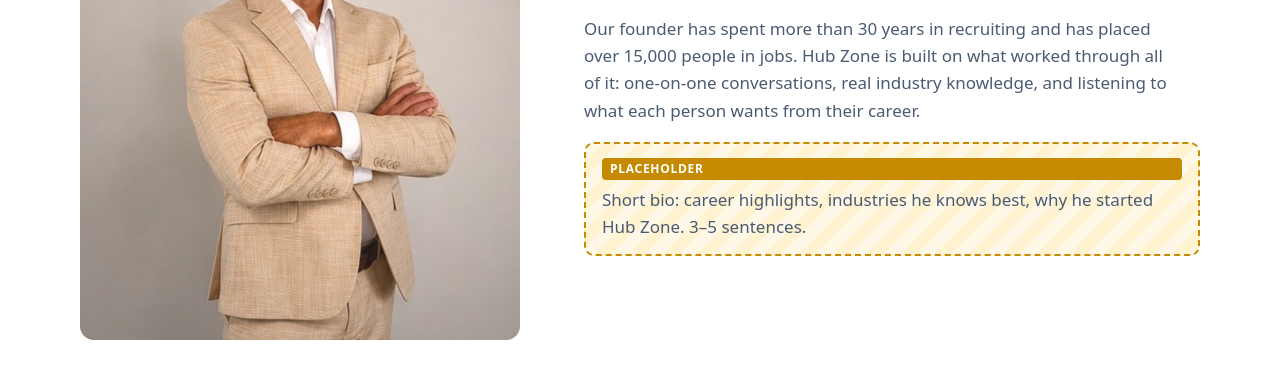
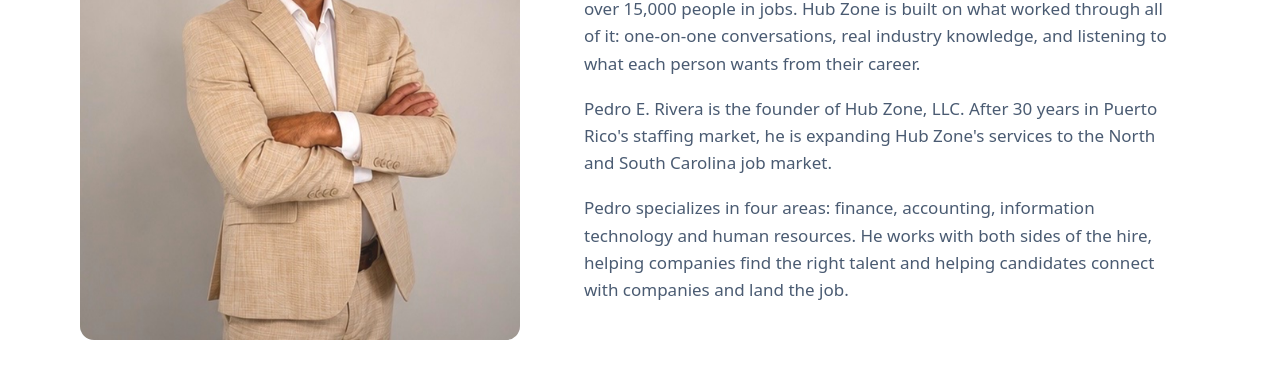
Before and after one commit to hubzonellc/hubzone-website, a plain HTML site: page about.html in a window 1280 px wide. Shown: the part 781-1160 px from the top of the page. Drawn offline with Linux system fonts and the light colour scheme.

Commit message:
Hub Zone: Pedro bio on About

```diff
--- a/about.html
+++ b/about.html
@@ -61,7 +61,8 @@
       <h2>Pedro E. Rivera</h2>
       <p class="lead" data-i18n="about.title">Founder, Hub Zone, LLC</p>
       <p data-i18n="story.p1">Our founder has spent more than 30 years in recruiting and has placed over 15,000 people in jobs. Hub Zone is built on what worked through all of it: one-on-one conversations, real industry knowledge, and listening to what each person wants from their career.</p>
-      <div class="placeholder ph-inline"><span class="placeholder-tag">Placeholder</span><p data-i18n="ph.bio">Short bio: career highlights, industries he knows best, why he started Hub Zone. 3–5 sentences.</p></div>
+      <p data-i18n="about.bio1">Pedro E. Rivera is the founder of Hub Zone, LLC. After 30 years in Puerto Rico's staffing market, he is expanding Hub Zone's services to the North and South Carolina job market.</p>
+      <p data-i18n="about.bio2">Pedro specializes in four areas: finance, accounting, information technology and human resources. He works with both sides of the hire, helping companies find the right talent and helping candidates connect with companies and land the job.</p>
     </div>
   </div>
 </section>
--- a/js/i18n.js
+++ b/js/i18n.js
@@ -52,6 +52,8 @@ window.HZ_ES = {
   "nav.menu": "Menú",
   "a11y.mainnav": "Principal",
   "nav.home": "Inicio",
+  "about.bio1": "Pedro E. Rivera es el fundador de Hub Zone, LLC. Después de 30 años en el mercado de reclutamiento de Puerto Rico, está expandiendo los servicios de Hub Zone al mercado laboral de Carolina del Norte y Carolina del Sur.",
+  "about.bio2": "Pedro se especializa en cuatro áreas: finanzas, contabilidad, tecnología de la información y recursos humanos. Trabaja con ambos lados de la contratación: ayuda a las empresas a encontrar el talento adecuado y a los candidatos a conectar con empresas y conseguir el empleo.",
   "exp.eyebrow": "Áreas de especialidad",
   "exp.title": "Especialistas en cuatro áreas",
   "exp.text": "Ayudamos a las empresas a encontrar talento y a los profesionales a encontrar su próximo empleo en:",
```
